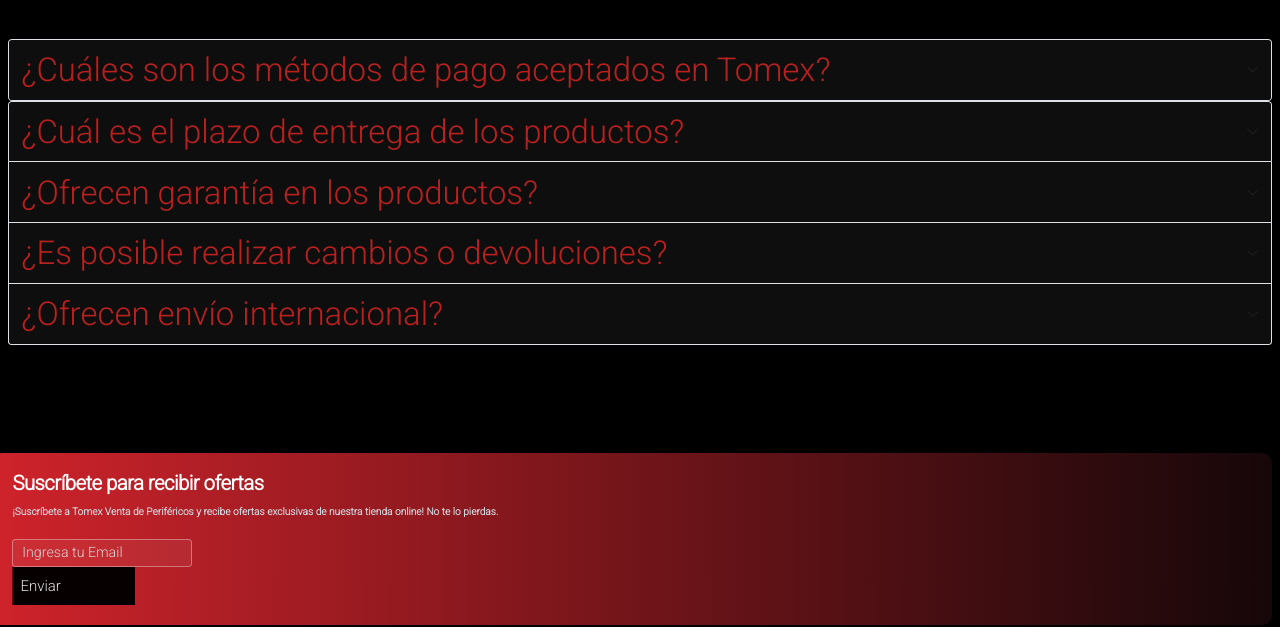
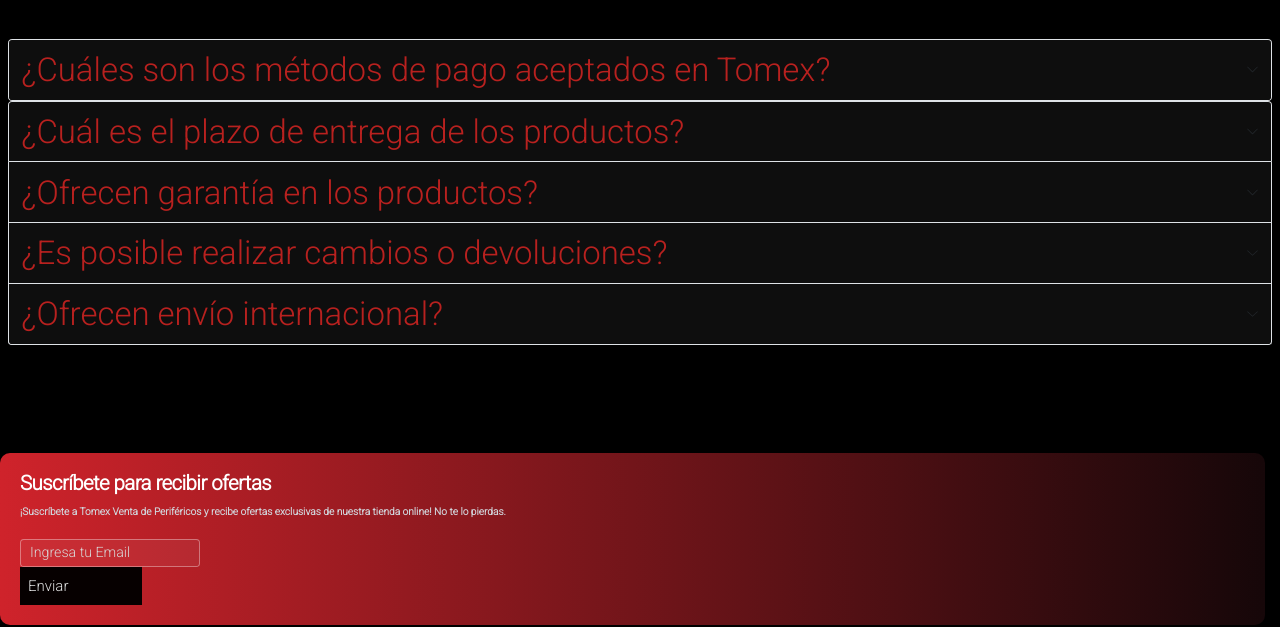
Before and after one commit to TomasZalazar/PreEntrega2-Zalazar, a website: page pages/faqs.html in a window 1280 px wide. Shown: the part 181-808 px from the top of the page. Drawn offline with nearby package versions, Linux system fonts and the light colour scheme.

Commit message:
modificaciones

```diff
--- a/pages/faqs.html
+++ b/pages/faqs.html
@@ -113,14 +113,14 @@
     <!-- Start Footer -->
     <footer>
                 <!-- Start publicidad de ofertas  -->
-        <section class="contacto">
-            <div class="row col-sm-12 col-md-12 col-lg-12">
+        <section class="container-fluid contacto">
+            <div class="row col-sm-12 col-md-12 col-lg-12 w-100">
                 <form class="form col-md-12 col-lg-12">
                     <span class="title">Suscríbete para recibir ofertas</span>
                     <p class="description">¡Suscríbete a Tomex Venta de Periféricos y recibe ofertas exclusivas de nuestra tienda online! No te lo pierdas.</p>
                     <div>
                         <input placeholder="Ingresa tu Email" type="email" name="email" id="email-address">
-                        <a class="btn-publi" href="#">Enviar</a>
+                        <a class="btn-publi" href="./error404.html">Enviar</a>
                     </div>
                 </form>
         </section>
```
Also changed, not shown: error404.html (+2 -2 lines), index.html (+2 -2 lines), pages/contacto.html (+3 -3 lines), pages/ofertas.html (+3 -3 lines), pages/productos.html (+3 -3 lines), pages/tarjetas.html (+3 -3 lines). Lines whose indentation alone changed are shown as unchanged.
